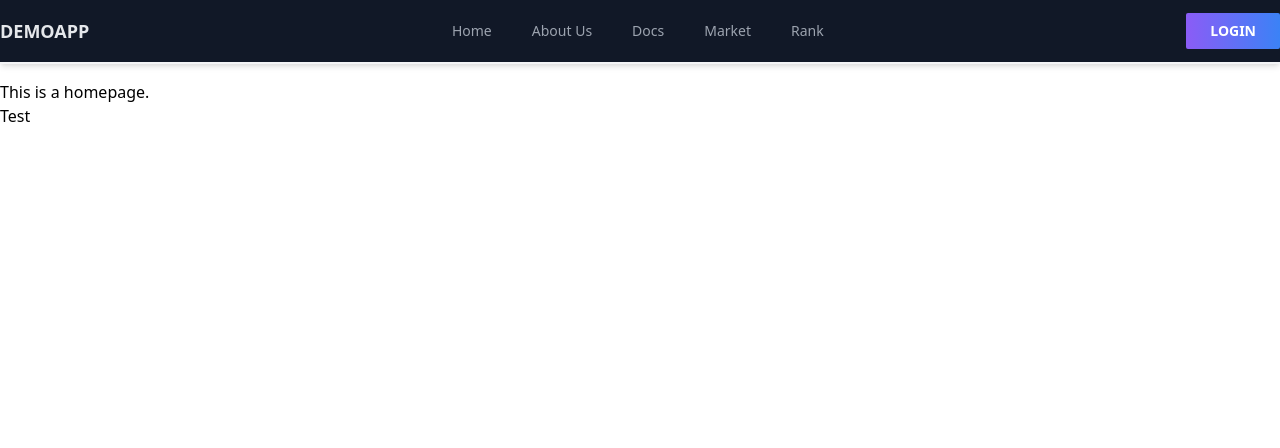
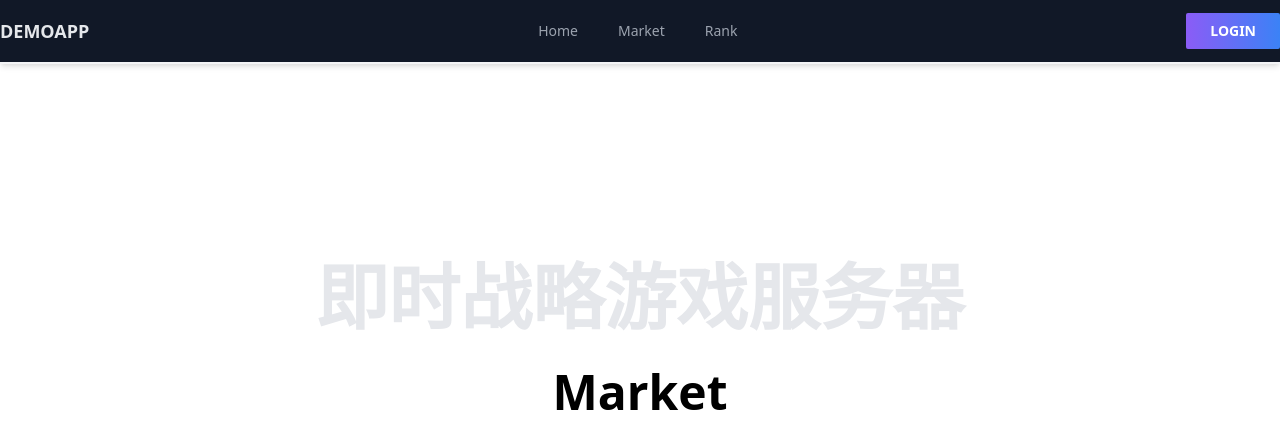
Before and after one commit to ChaiYihan/market_place, a Vue app: page / in a window 1280 px wide. Shown: the top 448 px of the page. Built offline with nearby package versions, Linux system fonts and the light colour scheme.

Commit message:
justify login and homepage css style, delete About and Doc page

```diff
--- a/src/App.vue
+++ b/src/App.vue
@@ -4,8 +4,8 @@ import { mapState } from 'vuex';
 import Navbar from './components/Navbar.vue';
 const links = [
   {id: 1, name: 'Home', path: '/'},
-  {id: 2, name: 'About Us', path: '/about'},
-  {id: 3, name: 'Docs', path: '/docs'},
+  // {id: 2, name: 'About Us', path: '/about'},
+  // {id: 3, name: 'Docs', path: '/docs'},
   {id: 4, name: 'Market', path: '/market'},
   {id: 5, name: 'Rank', path: '/rank'},
 ];
@@ -21,8 +21,8 @@ computed({
   <div class="pt-20">
     <router-view />
   </div>
-  <button @click="this.$store.dispatch('pushMessage', 'hello, world')">Test</button>
-  <div>{{ this.messages }}</div>
+  <!-- <button @click="this.$store.dispatch('pushMessage', 'hello, world')">Test</button> -->
+  <!-- <div>{{ this.messages }}</div> -->
 </template>
 
 <style>
--- a/src/components/Login.vue
+++ b/src/components/Login.vue
@@ -114,8 +114,8 @@ export default {
             passowrd: <input id='password' type="password" v-on:change="Update()" class="w-32" /><br/>
         </div>
         <div>
-            <Button :text="'login'" v-on:click="Login()" class="mx-24 my-12"></Button>
-            <Button :text="'register'" v-on:click="Register()" class="mx-48 -my-20"></Button>
+            <Button :text="'login'" v-on:click="Login()" class="absolute top-36 left-16"></Button>
+            <Button :text="'register'" v-on:click="Register()" class="absolute top-36 right-16"></Button>
         </div>
     </div>
     <div v-if="logging === 1 && this.isLoggedIn === true " class="text-center fixed top-1/2 left-1/2 -mx-48 -my-48 w-96 h-60 border-solid border-8 rounded-lg border-blue-300 bg-blue-100" >
--- a/src/pages/Home.vue
+++ b/src/pages/Home.vue
@@ -3,7 +3,8 @@
 </script>
 
 <template>
-<div>
-  <h1>This is a homepage.</h1>
+<div class="text-center m-36">
+  <h1 class="text-7xl font-bold leading-loose text-gray-200">即时战略游戏服务器</h1>
+  <h2 class="text-5xl font-bold">Market</h2>
 </div>
 </template>
```
